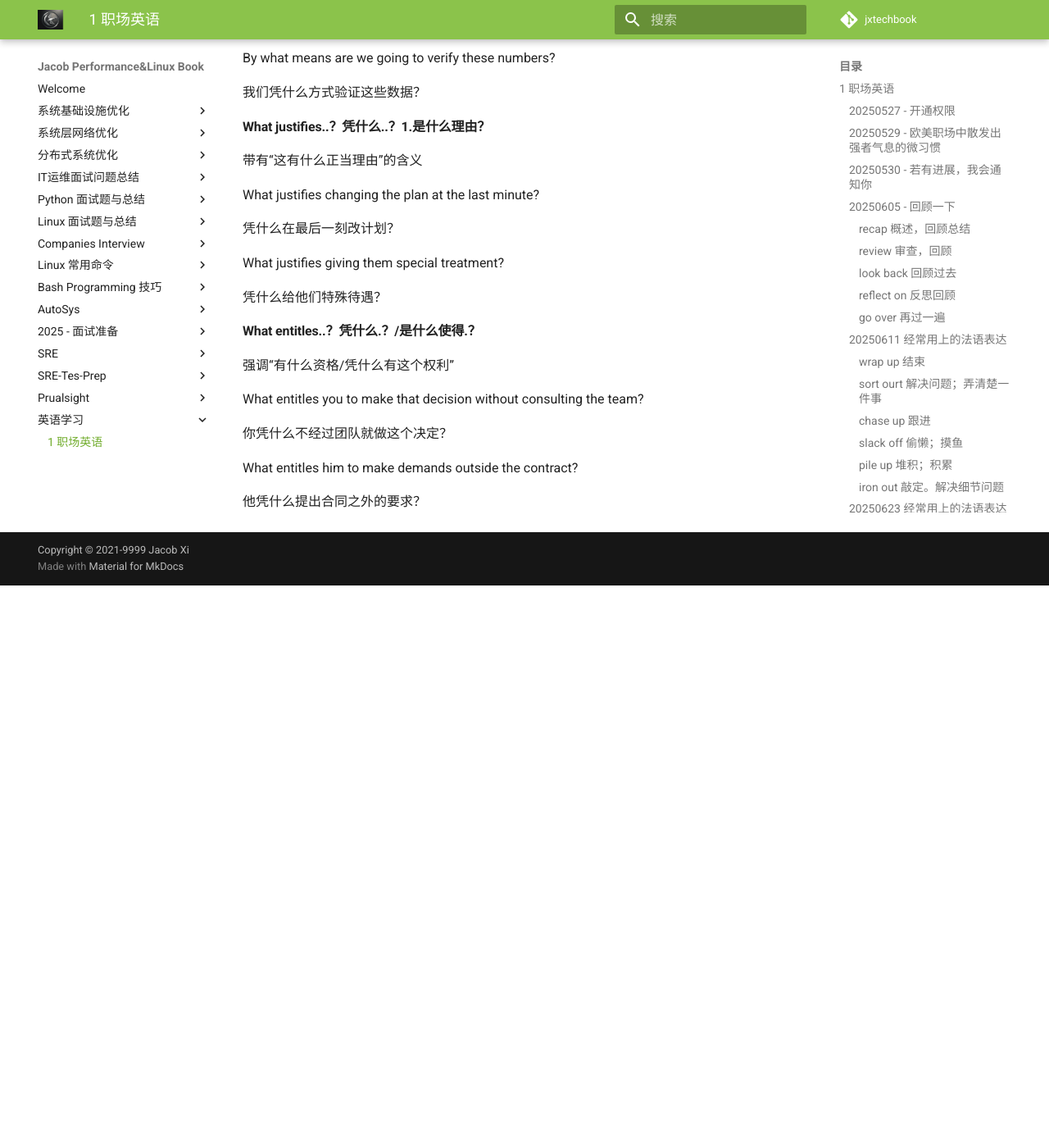
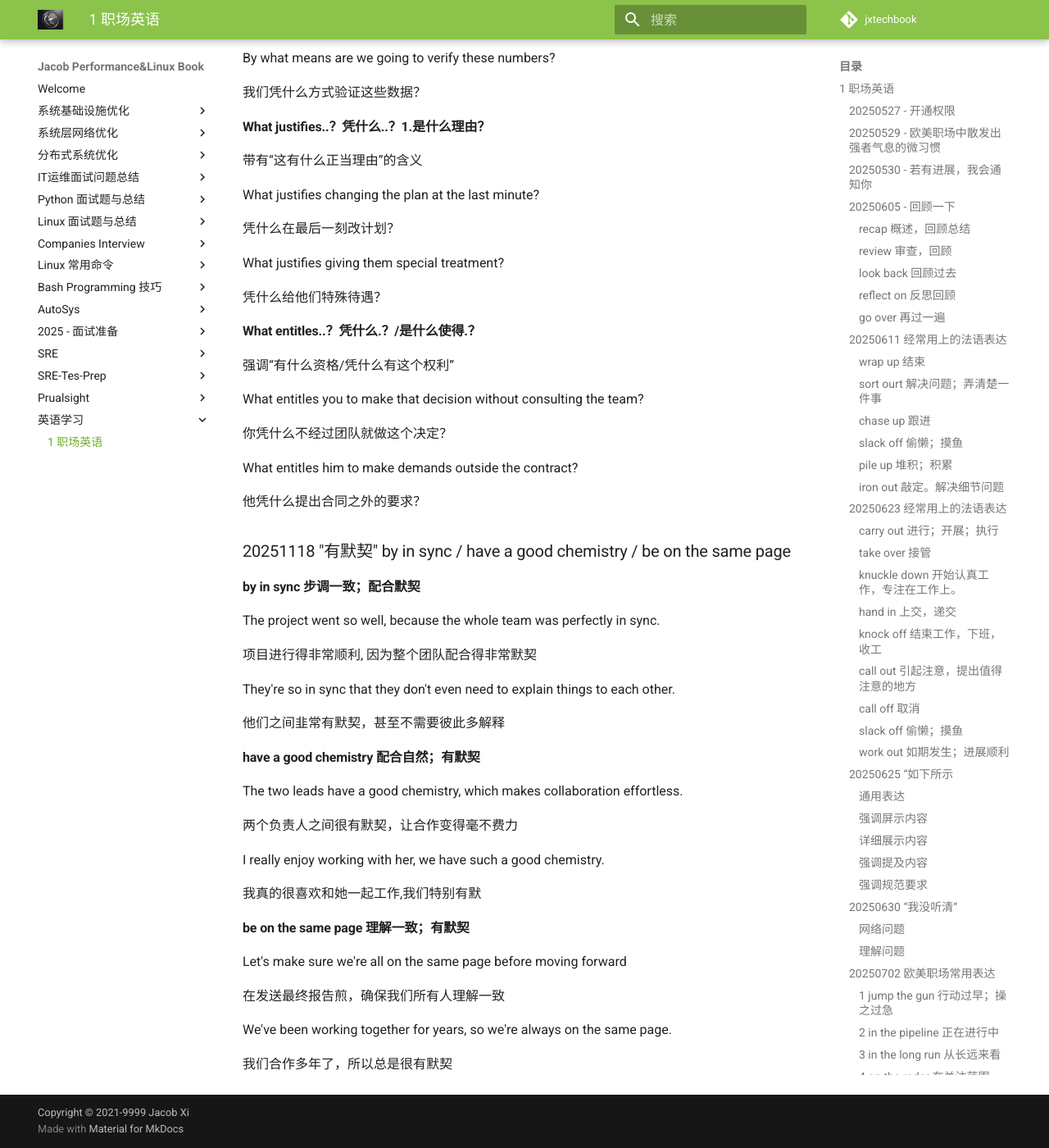
Before and after one commit to Chao-Xi/jxtechbook, an MkDocs documentation site: the page built from docs/Eng/1work.md, in a window 1280 px wide and 1400 px high, scrolled down 15965 px. Shown: the whole window at 82% size. Built offline with MkDocs 1.6.1 and Material for MkDocs 9.7.7, drawn with Linux system fonts in a browser that asks for light colours; comment, search, counter and statistics services are not loaded; before the commit the page ends 16679 px from its top, so only the background shows below that.

Commit message:
update work

```diff
--- a/docs/Eng/1work.md
+++ b/docs/Eng/1work.md
@@ -741,3 +741,37 @@ What entitles you to make that decision without consulting the team?
 What entitles him to make demands outside the contract?
 
 他凭什么提出合同之外的要求？
+
+###  20251118 "有默契" by in sync / have a good chemistry / be on the same page
+
+#### by in sync 步调一致；配合默契
+
+The project went so well, because the whole team was perfectly in sync.
+
+项目进行得非常顺利, 因为整个团队配合得非常默契
+
+They're so in sync that they don't even need to explain things to each other.
+
+他们之间韭常有默契，甚至不需要彼此多解释
+
+#### have a good chemistry 配合自然；有默契
+
+
+The two leads have a good chemistry, which makes collaboration effortless.
+
+两个负责人之间很有默契，让合作变得毫不费力
+
+I really enjoy working with her,  we have such a good chemistry.
+
+
+我真的很喜欢和她一起工作,我们特别有默
+
+#### be on the same page 理解一致；有默契
+
+Let's make sure we're all on the same page before moving forward
+
+在发送最终报告煎，确保我们所有人理解一致
+
+We've been working together for years, so we're always on the same page.
+
+我们合作多年了，所以总是很有默契
```
